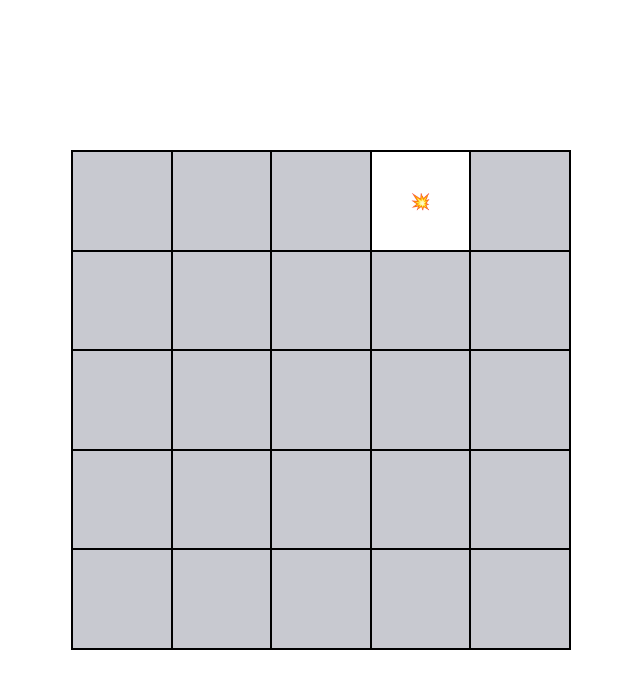
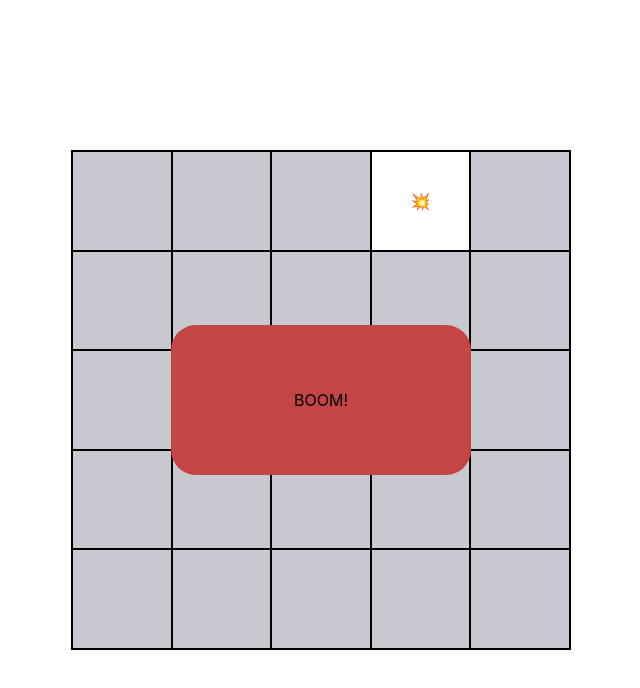
Before and after one commit to collincchoy/minesweeper, a React (Create React App) app: page / in a window 1280 px wide. Both pictures are taken after a click on the element 739 px from the left and 200 px from the top of the page. Shown: the top 688 px of the page, without its empty margins (319-959 px from the left). Built offline with nearby package versions, Linux system fonts and the light colour scheme.

Commit message:
Add simple modal and refactor components.

```diff
--- a/src/App.tsx
+++ b/src/App.tsx
@@ -1,12 +1,8 @@
 import React from "react";
-import Board from "./components/Board";
+import Game from "./components/Game";
 
 function App() {
-  return (
-    <div className="App">
-      <Board />
-    </div>
-  );
+  return <Game />;
 }
 
 export default App;
--- a/src/components/Board.tsx
+++ b/src/components/Game.tsx
@@ -8,10 +8,11 @@ import {
   flagBlock,
   addMarkers,
   convert1dTo2d,
-  endGame,
 } from "../utils";
 import Block from "./Block";
-import { BlockType, GridPosition } from "../types";
+import { BlockType, GridPosition, BlockValue } from "../types";
+import Modal from "./Modal";
+import useModal from "../hooks/useModal";
 
 const Grid = styled.table`
   width: 500px;
@@ -44,10 +45,19 @@ type Bomb = {
   flagged: boolean;
 };
 
-const Board = () => {
+const Game = () => {
+  const { isShowing, showModal, modalMessage, modalBackground } = useModal();
+  const endGame = (won: boolean) => {
+    if (won) {
+      showModal("You got them all! You win!", true);
+    } else {
+      showModal("BOOM!", false);
+    }
+  };
+
   const [size] = useState({ width: 5, height: 5 });
   const [bombs, setBombs] = useState<Bomb[]>([]);
-  const [field, setField] = useState<BlockType[][]>(() => {
+  const [board, setBoard] = useState<BlockType[][]>(() => {
     let initialBoard = initialize2dArray(
       size.width,
       size.height,
@@ -75,15 +85,18 @@ const Board = () => {
   });
 
   const handleClick = (e: React.MouseEvent, block: BlockType) => {
-    const newField = uncoverBlock(field, block);
-    setField(newField);
+    const newBoard = uncoverBlock(board, block);
+    setBoard(newBoard);
+    if (block.value === BlockValue.BOMB) {
+      endGame(false);
+    }
   };
 
   const handleRightClick = (e: React.MouseEvent, block: BlockType) => {
     e.preventDefault();
-    setField((fieldState) => {
+    setBoard((boardState) => {
       // right click
-      return flagBlock(fieldState, block);
+      return flagBlock(boardState, block);
     });
     const newBombs = bombs.map((bomb) => {
       if (
@@ -100,16 +113,21 @@ const Board = () => {
         newBombs[0].flagged
       )
     ) {
-      endGame(false);
+      endGame(true);
     }
     setBombs(newBombs);
   };
 
   return (
     <MiddleOfScreen>
+      <Modal
+        showing={isShowing}
+        message={modalMessage}
+        background={modalBackground}
+      />
       <Grid>
         <tbody>
-          {field.map((row, row_i) => (
+          {board.map((row, row_i) => (
             <GridRow key={row_i}>
               {row.map((block, cell_i) => (
                 <GridItem
@@ -128,4 +146,4 @@ const Board = () => {
   );
 };
 
-export default Board;
+export default Game;
--- /dev/null
+++ b/src/components/Modal.tsx
@@ -0,0 +1,38 @@
+import React from "react";
+import styled from "styled-components";
+
+export enum ModalColor {
+  SUCCESS = "#35c575",
+  FAILURE = "#c54545",
+}
+
+type ModalProps = {
+  showing: boolean;
+  message: string;
+  background: ModalColor;
+};
+
+const StyledModal = styled.div`
+  position: absolute;
+  top: 50%;
+  left: 50%;
+  transform: translate(-50%, -50%);
+  z-index: 500;
+  width: 300px;
+  height: 150px;
+  background-color: ${(p: ModalProps) => p.background};
+  border-radius: 25px;
+  display: ${(p: { showing: boolean }) => (p.showing ? "flex" : "none")};
+  justify-content: center;
+  align-items: center;
+`;
+
+const Modal: React.FC<ModalProps> = (props) => {
+  return (
+    <StyledModal {...props}>
+      <p>{props.message}</p>
+    </StyledModal>
+  );
+};
+
+export default Modal;
--- /dev/null
+++ b/src/hooks/useModal.tsx
@@ -0,0 +1,29 @@
+import React, { useState } from "react";
+import { ModalColor } from "../components/Modal";
+
+const useModal = () => {
+  const [isShowing, setIsShowing] = useState(false);
+  const [modalMessage, setModalMessage] = useState("");
+  const [modalBackground, setModalBackground] = useState(ModalColor.SUCCESS);
+
+  return {
+    showModal: (message: string, success: boolean) => {
+      setModalMessage(message);
+      if (success) {
+        setModalBackground(ModalColor.SUCCESS);
+      } else {
+        setModalBackground(ModalColor.FAILURE);
+      }
+      setIsShowing(true);
+    },
+    clearModal: () => {
+      setModalMessage("");
+      setIsShowing(false);
+    },
+    isShowing,
+    modalMessage,
+    modalBackground,
+  };
+};
+
+export default useModal;
--- a/src/utils.ts
+++ b/src/utils.ts
@@ -115,9 +115,7 @@ export const uncoverBlock = (board: BlockType[][], block: BlockType) => {
       return;
     }
     uncovered.add(position);
-    if (value === BlockValue.BOMB) {
-      endGame(true);
-    } else if (value === BlockValue.EMPTY) {
+    if (value === BlockValue.EMPTY) {
       for (const surrounding of getSurroundingNonBombBlocks(board, position)) {
         uncover(board[surrounding.row][surrounding.col]);
       }
@@ -141,13 +139,3 @@ export const flagBlock = (board: BlockType[][], block: BlockType) => {
     )
   );
 };
-
-export const endGame = (goBoom: boolean) => {
-  let msg: string;
-  if (goBoom) {
-    msg = "BOOM!";
-  } else {
-    msg = "You got them all! You win!";
-  }
-  setTimeout(() => alert(msg), 500);
-};
```
